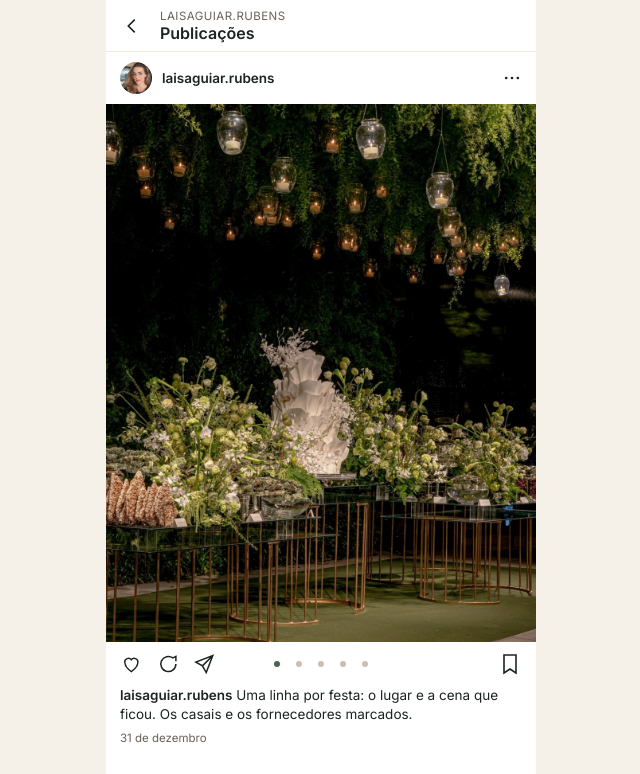
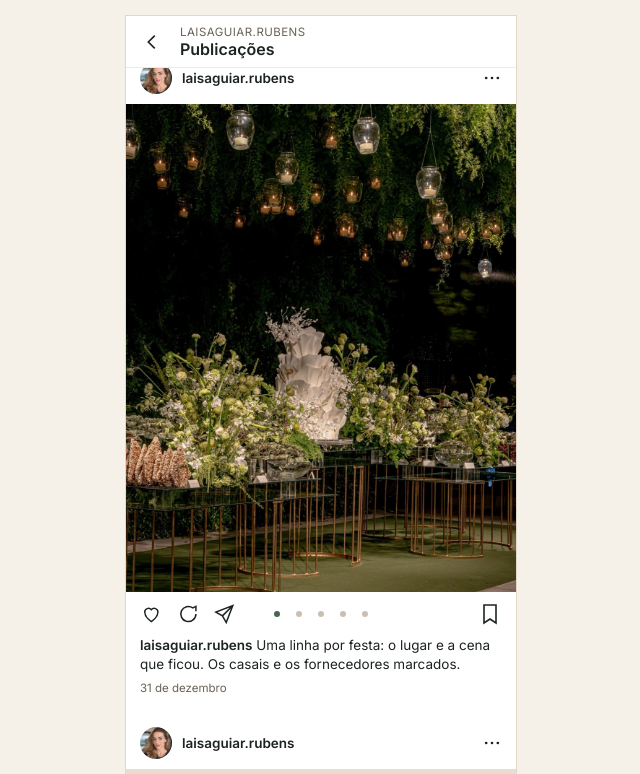
Before and after one commit to mairapreto-pixel/lais-aguiar, a plain HTML site: page dezembro/index.html in a window 1280 px wide. Both pictures are taken after a click on the button 496 px from the left and 529 px from the top of the page. Shown: the top 774 px of the page, without its empty margins (319-959 px from the left). Drawn offline with Linux system fonts and the light colour scheme.

Commit message:
Feed de dezembro: tela de celular com rolagem vertical
No computador, a página aparece numa tela de celular centralizada que rola por dentro.
Ao abrir um post, todos os posts ficam na lista e dá para rolar para cima e para baixo.

Co-Authored-By: Claude Opus 5.5 <noreply@anthropic.com>
Claude-Session: https://claude.ai/code/session_0149kswkQis5kPce9nwo4NFz

```diff
--- a/dezembro/index.html
+++ b/dezembro/index.html
@@ -12,6 +12,7 @@
 html,body{margin:0;background:#F6F1E8;font-family:Inter,Arial,sans-serif;color:#1C241F}
 button{font:inherit;color:inherit}
 .app{max-width:430px;margin:0 auto;background:#fff;min-height:100vh;min-height:100dvh}
+@media (min-width:600px){html,body{height:100%;overflow:hidden}body{display:flex;align-items:center;justify-content:center}.app{width:390px;max-width:390px;height:844px;max-height:calc(100vh - 32px);min-height:0;margin:0;overflow-y:auto;overscroll-behavior:contain;box-shadow:0 0 0 1px #E2D8C9}}
 .bar{position:sticky;top:0;z-index:2;background:#fff;height:52px;display:flex;align-items:center;gap:6px;padding:0 14px;border-bottom:1px solid #EFEAE2}
 .bar b{font-size:16px;font-weight:600}
 .ic{width:44px;height:44px;border:0;background:transparent;cursor:pointer;display:flex;align-items:center;justify-content:center;margin-left:-10px}
@@ -109,10 +110,15 @@ function post(i){
 }
 function abrir(i){
   var l=document.getElementById('lista');l.innerHTML='';
-  ORDEM.slice(ORDEM.indexOf(i)).forEach(function(j){l.appendChild(post(j))});
-  document.getElementById('perfil').className='oculto';document.getElementById('posts').className='';window.scrollTo(0,0);
+  var alvo=null;
+  ORDEM.forEach(function(j){var w=post(j);if(j===i)alvo=w;l.appendChild(w)});
+  document.getElementById('perfil').className='oculto';document.getElementById('posts').className='';
+  topo();
+  var app=document.querySelector('.app'), bar=52;
+  if(app.scrollHeight>app.clientHeight+1){app.scrollTop=alvo.offsetTop-bar}else{window.scrollTo(0,alvo.getBoundingClientRect().top+window.scrollY-bar)}
 }
-document.getElementById('voltar').onclick=function(){document.getElementById('posts').className='oculto';document.getElementById('perfil').className='';window.scrollTo(0,0)};
+function topo(){window.scrollTo(0,0);document.querySelector('.app').scrollTop=0}
+document.getElementById('voltar').onclick=function(){document.getElementById('posts').className='oculto';document.getElementById('perfil').className='';topo()};
 </script>
 </body>
 </html>
```
